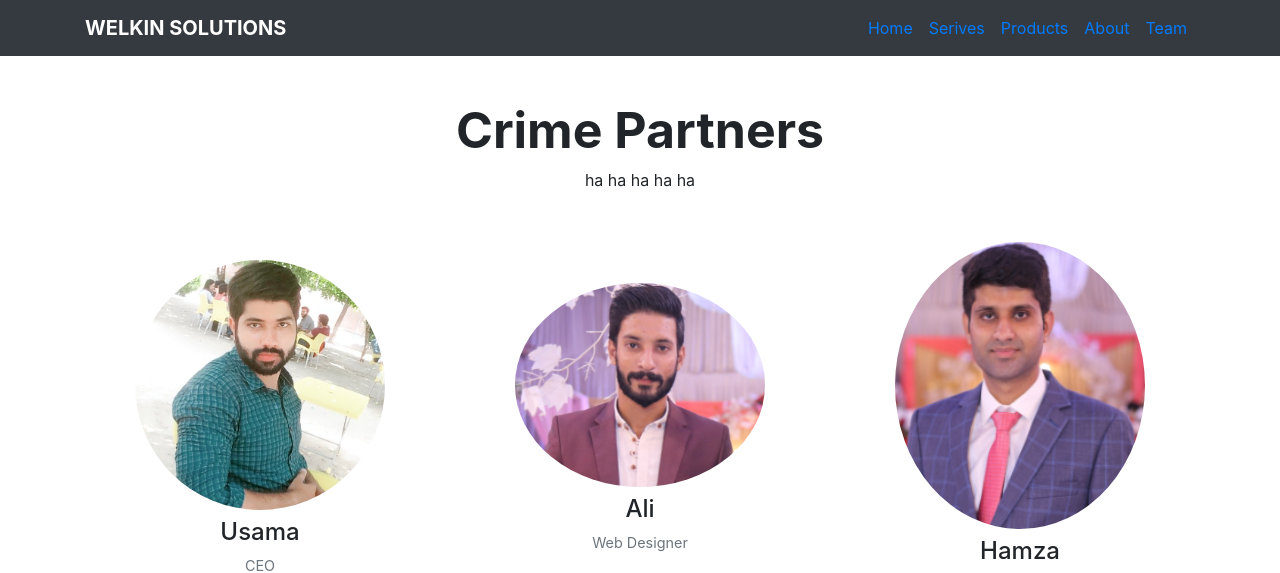
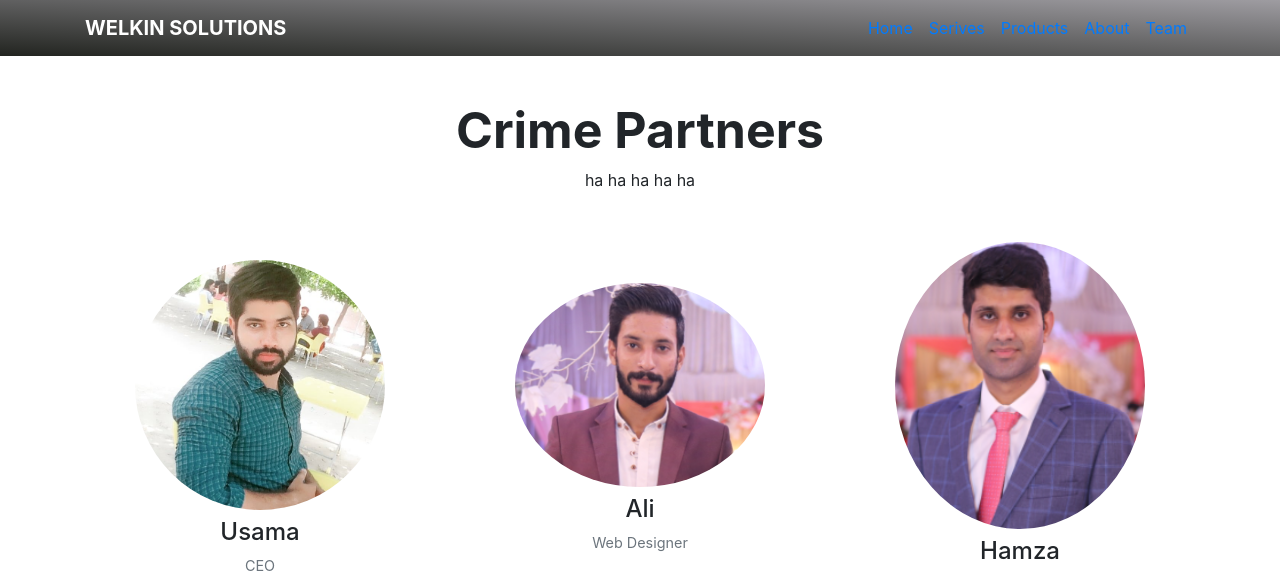
Before and after one commit to usama862/practice3, a PHP site: page /team.html in a window 1280 px wide. Shown: the top 573 px of the page. Run offline with PHP 8.4, Linux system fonts and the light colour scheme.

Commit message:
Update styles.css

```diff
--- a/styles.css
+++ b/styles.css
@@ -4,6 +4,9 @@
     background-attachment: fixed;
     width: 100%;
     height: 660px;
+}
+.navbar {
+  background: linear-gradient(to top right, #222420, #9e9ca1);
 }
 
 .hearderset{
```
